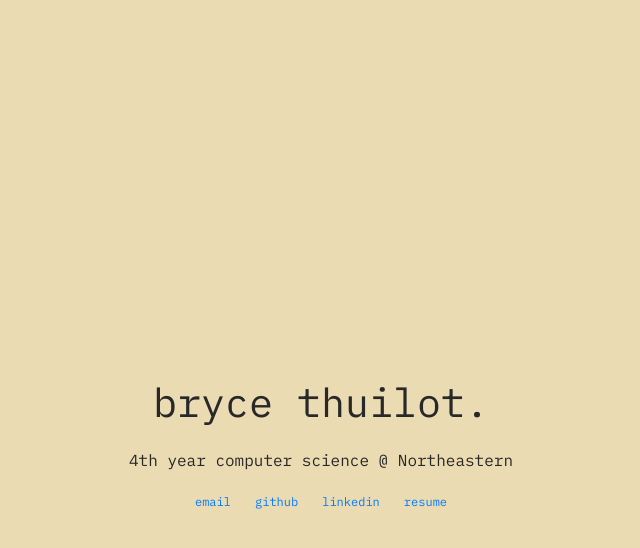
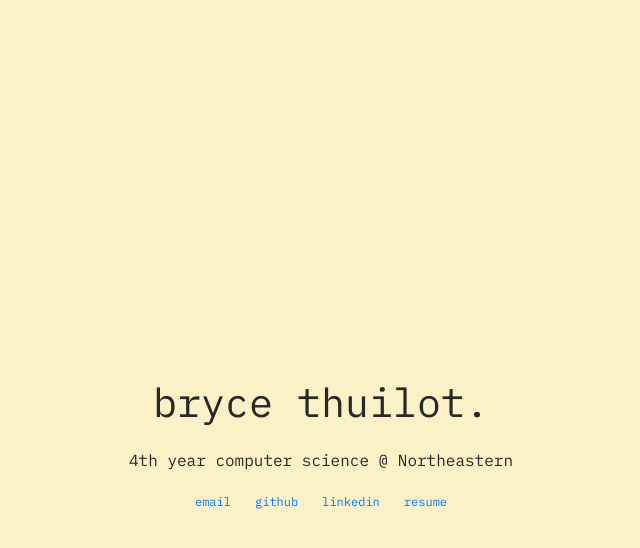
Before and after one commit to bthuilot/bthuilot.github.io, a Jekyll site: the page built from index.html, in a window 1280 px wide. Shown: the top 548 px of the page, without its empty margins (319-959 px from the left). Built offline with Jekyll 4.4.1, drawn with Linux system fonts in a browser that asks for light colours.

Commit message:
Yearly site cleanup

```diff
--- a/_includes/head.html
+++ b/_includes/head.html
@@ -1,6 +1,6 @@
 <head>
   <link rel="stylesheet" href="/css/main.css">
-  <link rel="shortcut icon" type="image/png" href="favicon.png">
+  <link rel="shortcut icon" type="image/png" href="/static/favicon.png">
   <link href="https://fonts.googleapis.com/css2?family=IBM+Plex+Mono&display=swap" rel="stylesheet">
   <link rel="stylesheet" href="https://stackpath.bootstrapcdn.com/bootstrap/4.4.1/css/bootstrap.min.css" integrity="sha384-Vkoo8x4CGsO3+Hhxv8T/Q5PaXtkKtu6ug5TOeNV6gBiFeWPGFN9MuhOf23Q9Ifjh" crossorigin="anonymous">
   <!-- Global site tag (gtag.js) - Google Analytics -->
--- a/_includes/profile.html
+++ b/_includes/profile.html
@@ -9,7 +9,7 @@
         <p class="text text-center">
           4th year computer science @ Northeastern
           <br>
-          <!--co-oping @ <a href="https://poloniex.com">poloniex</a>-->
+          <!-- co-oping @ <a href="https://www.blackstone.com">Blackstone</a> -->
         </p>
       </div>
     </div>
--- /dev/null
+++ b/_sass/_gruvbox.scss
@@ -0,0 +1,44 @@
+/////////////////////////////////////////////////
+// Taken From Gruvbox Contrib                 //
+// https://github.com/morhetz/gruvbox-contrib //
+////////////////////////////////////////////////
+
+// ----------------------------------------------------------------------------
+// Light Mode
+// https://raw.githubusercontent.com/morhetz/gruvbox-contrib/master/scss/gruvbox-light.scss
+// ----------------------------------------------------------------------------
+
+// Light Background
+$gb-lm-bg0: #fbf1c7;
+$gb-lm-bg0-hard: #f9f5d7;
+$gb-lm-bg0-soft: #f2e5bc;
+$gb-lm-bg1: #ebdbb2;
+$gb-lm-bg2: #d5c4a1;
+$gb-lm-bg3: #bdae93;
+$gb-lm-bg4: #a89984;
+
+// Light Foreground
+$gb-lm-fg0: #282828;
+$gb-lm-fg1: #3c3836;
+$gb-lm-fg2: #504945;
+$gb-lm-fg3: #665c54;
+$gb-lm-fg4: #7c6f64;
+
+// Light Colors
+$gb-lm-dark-red: #cc241d;
+$gb-lm-dark-green: #98971a;
+$gb-lm-dark-yellow: #d79921;
+$gb-lm-dark-blue: #458588;
+$gb-lm-dark-purple: #b16286;
+$gb-lm-dark-aqua: #689d6a;
+$gb-lm-dark-orange: #d65d0e;
+$gb-lm-dark-gray: #928374;
+
+$gb-lm-light-red: #9d0006;
+$gb-lm-light-green: #79740e;
+$gb-lm-light-yellow: #b57614;
+$gb-lm-light-blue: #076678;
+$gb-lm-light-purple: #8f3f71;
+$gb-lm-light-aqua: #427b58;
+$gb-lm-light-orange: #af3a03;
+$gb-lm-light-gray: #7c6f64;
--- a/_sass/_site.scss
+++ b/_sass/_site.scss
@@ -1,8 +1,8 @@
-$text-color: #282828;
+$text-color: $gb-lm-fg0;
 html, body {
   height: 100%;
   font-family: 'IBM Plex Mono', monospace !important;
-  background: #ebdbb2 !important;
+  background: $gb-lm-bg0 !important;
 }
 
 .text {
--- a/css/main.scss
+++ b/css/main.scss
@@ -2,6 +2,9 @@
 # Main CSS File
 ---
 
+// Import Colorscheme
+@import "gruvbox";
+
 // Import scss files
 @import "home";
 @import "site";
```
Also changed, not shown: TODO.md (deleted, +0 -5 lines), Gemfile.lock, README.md (deleted), static/favicon.png (renamed from favicon.png), 1 other file.
